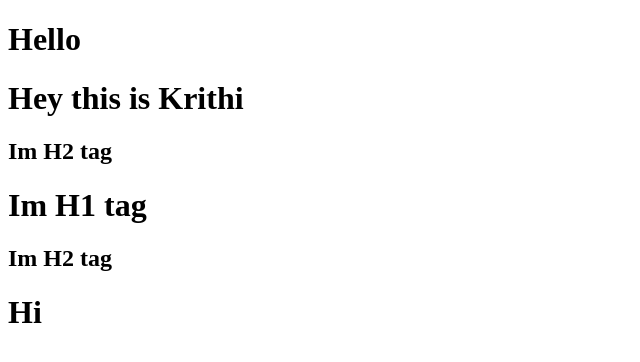
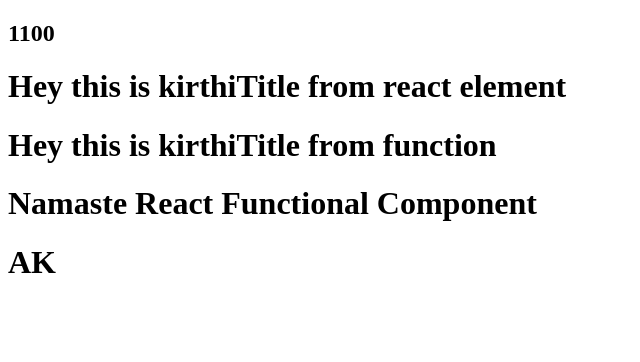
Before and after one commit to mohankiruthika/Namaste-React, a React app: page / in a window 1280 px wide. Shown: the whole page, without its empty margins (0-640 px from the left). Built offline with nearby package versions, Linux system fonts and the light colour scheme.

Commit message:
Episode 3

```diff
--- a/App.js
+++ b/App.js
@@ -1,25 +1,47 @@
-/*
-<div id="parent">
-    <div id="child">
-        <h1>Im H1 tag</h1>
-        <h2>Im H2 tag</h2>
-    </div>
-    <div id="child2">
-        <h1>Im H1 tag</h1>
-        <h2>Im H2 tag</h2>
-    </div>
-</div>
-*/
 import React from "react";
 import ReactDOM from "react-dom/client";
 
-const parent = React.createElement("div", {id:"parent"},
-[React.createElement("div", {id:"child"},
-[React.createElement("h1", {}, "Hey this is Krithi"), React.createElement("h2", {}, "Im H2 tag")]),
-React.createElement("div", {id:"child2"},
-[React.createElement("h1", {}, "Im H1 tag"), React.createElement("h2", {}, "Im H2 tag")])]);
-console.log(parent);
-// const heading = React.createElement("h1", {id:"heading"}, "Hello World from React!");
-// console.log(heading);
+//JSX - Babel transpiles it , HTML like or XML Like (transpiled before going to JS Engine) -> Parcel - Babel converts to React.createElement => Object => HTML Element
+// const jsxheading = (<h1 className="head">
+// Namaste React from JSX 🚀</h1>);
+// console.log(jsxheading);
+
+const element = <span>Hey this is kirthi</span>
+
+
+//Component Composition
+
+const number = 1000;
+
+
+const title = (
+    <h1 className="head" tabIndex="5">
+    {element}
+    Title from react element
+    </h1>
+);
+
+const Title = () =>(
+    <h1 className="head" tabIndex="5">
+    {element}
+    Title from function
+    </h1>
+);
+
+const Footer = () =>  <h1 className="footer" tabIndex="5"> AK </h1>
+
+
+const HeadingComponent = () =>(
+    <div id="container">
+    <h2>{number + 100}</h2>
+    {title}
+    {Title()}
+    <h1>Namaste React Functional Component</h1>
+    <Footer></Footer>
+    </div>
+)
+
+
 const root = ReactDOM.createRoot(document.getElementById("root"));
-root.render(parent);
+
+root.render(<HeadingComponent/>);
--- a/index.html
+++ b/index.html
@@ -7,11 +7,9 @@
     <link rel="stylesheet" href="index.css">
 </head>
 <body>
-    <h1>Hello</h1>
     <div id="root">
-        <h1>Kiruthika Mohankumar</h1>
+        <h1>Not Rendered</h1>
     </div>
-    <h1>Hi</h1>
     <script type="module" src="./App.js">
     </script>
 </body>
--- a/package.json
+++ b/package.json
@@ -3,6 +3,8 @@
   "version": "1.0.0",
   "description": "This is a development tutorial",
   "scripts": {
+    "start": "parcel index.html",
+    "build": "parcel build index.html",
     "test": "jest"
   },
   "repository": {
```
Also changed, not shown: README.md, index.css (line endings or trailing spaces), 1 other file.
